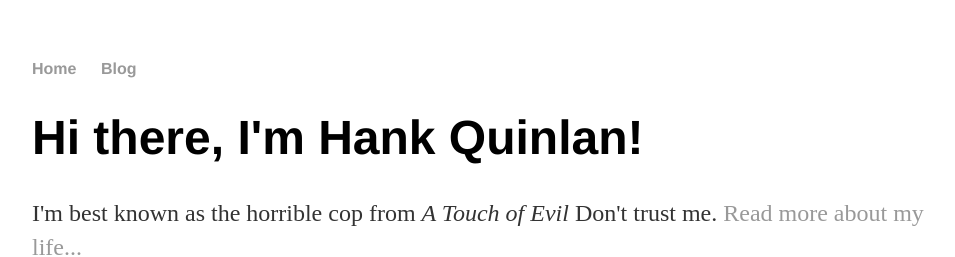
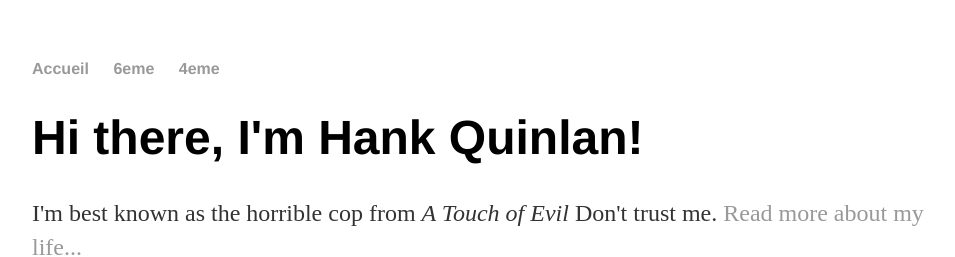
Before and after one commit to DangSinslay/DangSinslay.github.io, a Jekyll site: the page built from index.html, in a window 1280 px wide. Shown: the top 257 px of the page, without its empty margins (160-1115 px from the left). Built offline with Jekyll 4.4.1, drawn with Linux system fonts in a browser that asks for light colours.

Commit message:
Update default.html

```diff
--- a/_layouts/default.html
+++ b/_layouts/default.html
@@ -7,8 +7,9 @@
 		<body>
 			<nav>
 	    		<ul>
-	        		<li><a href="/">Home</a></li>
-	        		<li><a href="/blog">Blog</a></li>
+	        		<li><a href="/">Accueil</a></li>
+	        		<li><a href="/blog6">6eme</a></li>
+	        		<li><a href="/blog4">4eme</a></li>
 	    		</ul>
 			</nav>
 			<div class="container">
```
